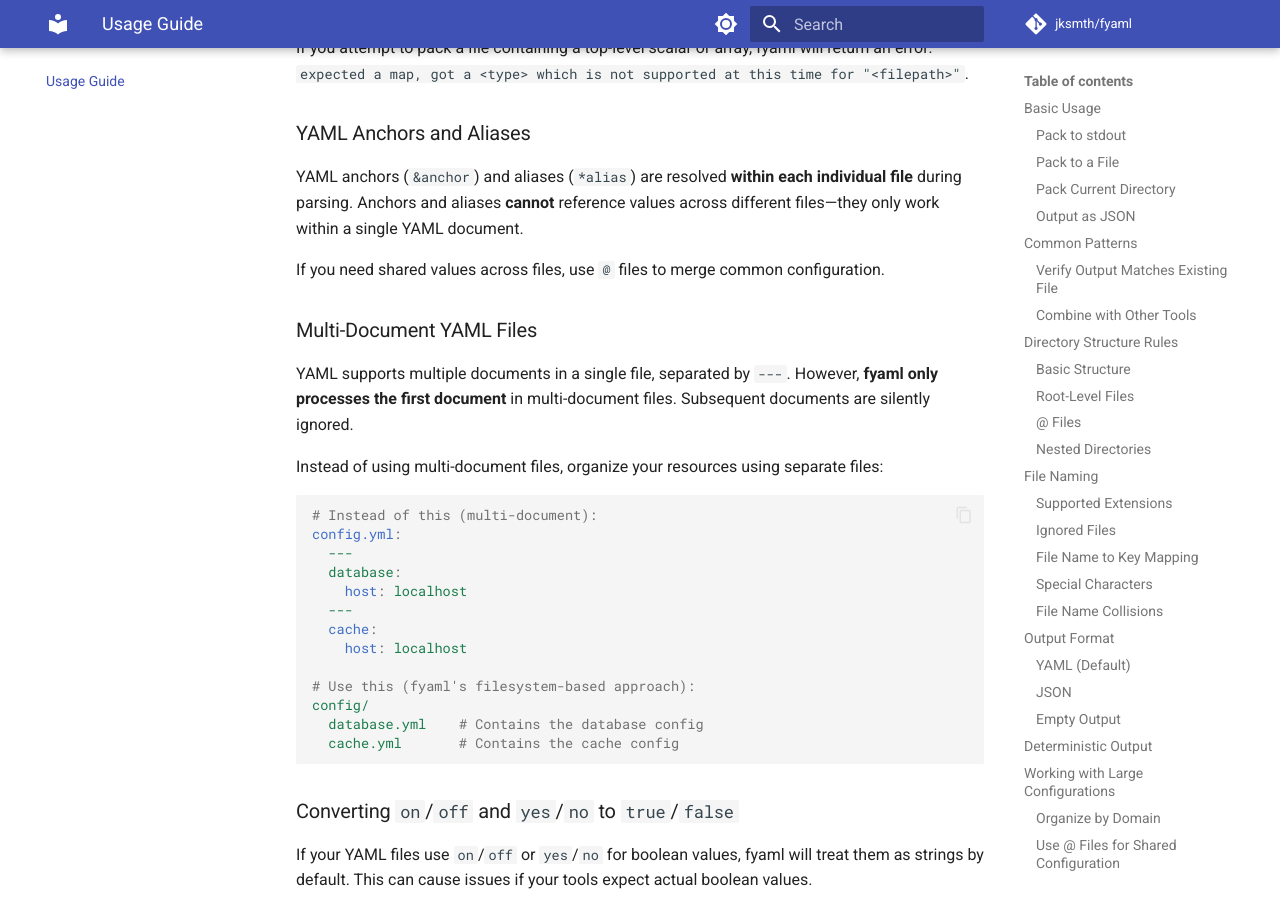
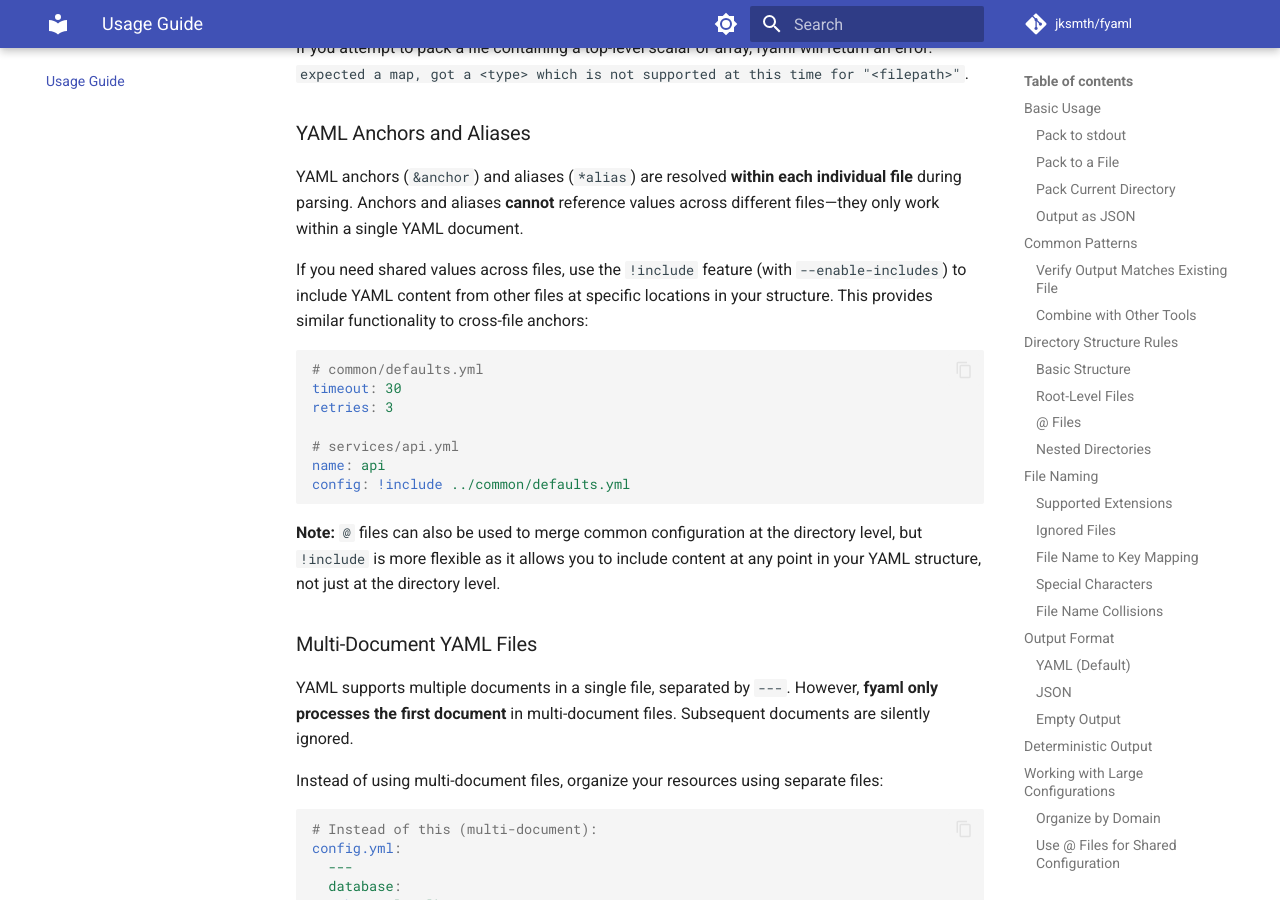
Before and after one commit to jksmth/fyaml, an MkDocs documentation site: the page built from docs/usage.md, in a window 1280 px wide and 900 px high, scrolled down 14111 px. Built offline with MkDocs 1.6.1 and Material for MkDocs 9.7.7, drawn with Linux system fonts in a browser that asks for light colours; comment, search, counter and statistics services are not loaded; the version menu is left out.

Commit message:
docs: update recommendation for cross-file archor workarounds (#41)

````diff
--- a/docs/usage.md
+++ b/docs/usage.md
@@ -657,7 +657,19 @@ If you attempt to pack a file containing a top-level scalar or array, fyaml will
 
 YAML anchors (`&anchor`) and aliases (`*alias`) are resolved **within each individual file** during parsing. Anchors and aliases **cannot** reference values across different files—they only work within a single YAML document.
 
-If you need shared values across files, use `@` files to merge common configuration.
+If you need shared values across files, use the `!include` feature (with `--enable-includes`) to include YAML content from other files at specific locations in your structure. This provides similar functionality to cross-file anchors:
+
+```yaml
+# common/defaults.yml
+timeout: 30
+retries: 3
+
+# services/api.yml
+name: api
+config: !include ../common/defaults.yml
+```
+
+**Note:** `@` files can also be used to merge common configuration at the directory level, but `!include` is more flexible as it allows you to include content at any point in your YAML structure, not just at the directory level.
 
 ### Multi-Document YAML Files
 
````
Also changed, not shown: README.md (+2 -0 lines).
